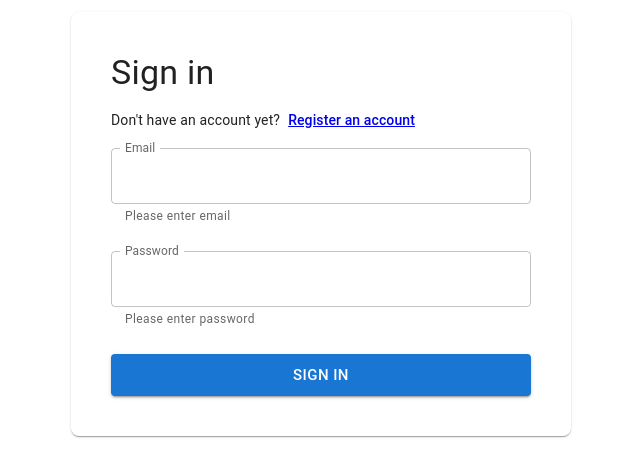
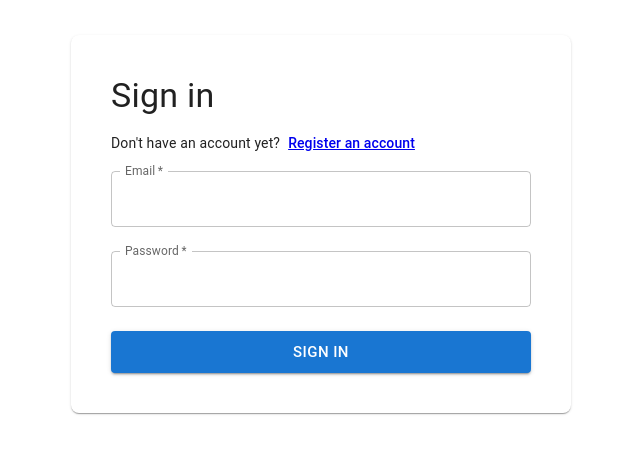
Before and after one commit to NguyenKhacLam/govtech-fullstack-assignment, a React (Create React App) app in the folder frontend/: page /login in a window 1280 px wide. Shown: the part 176-652 px from the top of the page, without its empty margins (319-959 px from the left). Built offline with nearby package versions, Linux system fonts and the light colour scheme; no server answers.

Commit message:
validate form

```diff
--- a/frontend/package.json
+++ b/frontend/package.json
@@ -5,6 +5,7 @@
   "dependencies": {
     "@emotion/react": "^11.11.1",
     "@emotion/styled": "^11.11.0",
+    "@hookform/resolvers": "^3.3.2",
     "@mui/icons-material": "^5.14.16",
     "@mui/material": "^5.14.17",
     "@testing-library/jest-dom": "^5.17.0",
@@ -15,6 +16,7 @@
     "react": "^18.2.0",
     "react-chartjs-2": "^5.2.0",
     "react-dom": "^18.2.0",
+    "react-hook-form": "^7.48.2",
     "react-redux": "^8.1.3",
     "react-router-dom": "^6.18.0",
     "react-scripts": "5.0.1",
@@ -22,7 +24,8 @@
     "redux-thunk": "^2.4.2",
     "socket.io-client": "^4.7.2",
     "uuid": "^9.0.1",
-    "web-vitals": "^2.1.4"
+    "web-vitals": "^2.1.4",
+    "yup": "^1.3.2"
   },
   "scripts": {
     "start": "react-scripts start",
--- a/frontend/src/App.js
+++ b/frontend/src/App.js
@@ -4,7 +4,6 @@ import { BrowserRouter, Route, Routes } from "react-router-dom";
 import "./App.css";
 import PrivateRoute from "./components/PrivateRoute/PrivateRoute";
 import AlertComponent from "./components/alert/alert";
-import NavBar from "./components/appbar/Navbar";
 import CreatePoll from "./pages/createPoll/createPoll";
 import Login from "./pages/login/login";
 import PageNotFound from "./pages/pageNotFound/PageNotFound";
--- a/frontend/src/pages/createPoll/createPoll.js
+++ b/frontend/src/pages/createPoll/createPoll.js
@@ -9,54 +9,85 @@ import {
   Typography,
 } from "@mui/material";
 import { PropTypes } from "prop-types";
-import React, { useState } from "react";
-import { connect } from "react-redux";
+import React, { useEffect, useState } from "react";
+import { connect, useDispatch } from "react-redux";
 import { Link, useNavigate } from "react-router-dom";
 import { addPoll } from "./../../redux/actions/poll";
+import * as yup from "yup";
+import { yupResolver } from "@hookform/resolvers/yup";
+import { useForm } from "react-hook-form";
+import { setAlert } from "../../redux/actions/alert";
+
+const schema = yup.object().shape({
+  name: yup.string().required("Name is required"),
+  description: yup.string().required("Description is required"),
+});
 
 export const CreatePoll = ({ addPoll }) => {
+  const {
+    register,
+    handleSubmit,
+    formState: { errors },
+  } = useForm({
+    resolver: yupResolver(schema),
+    mode: "all",
+  });
+
+  const dispatch = useDispatch()
   const navigate = useNavigate();
   const [open, setOpen] = useState(false);
   const [optionName, setOptionName] = useState("");
   const [options, setOption] = useState([]);
-  const [formData, setFormData] = useState({
-    name: "",
-    description: "",
-  });
-
-  const { name, description } = formData;
+  const [errorOption, setErrorOption] = useState('');
 
   const handleOpen = () => setOpen(true);
   const handleClose = () => setOpen(false);
 
   const handleAddOption = () => {
-    if (optionName !== "") {
+    if (!optionName) {
+      setErrorOption('Option name is required')
+      return
+    }
+
       setOption([...options, { name: optionName }]);
       setOptionName("");
-    }
   };
 
+  useEffect(() => {
+    if (optionName) {
+      setErrorOption('')
+    }
+  }, [optionName])
+
   const handleRemoveOption = (indexToRemove) => {
-    const newOption = options.filter((item, index) => index !== indexToRemove);
+    const newOption = options.filter((_, index) => index !== indexToRemove);
     setOption(newOption);
   };
 
   const onChange = (e) => {
     if (e.target.name === "optionName") {
       setOptionName(e.target.value);
-    } else {
-      setFormData({ ...formData, [e.target.name]: e.target.value });
     }
   };
 
-  const onSubmit = (e) => {
-    e.preventDefault();
-    addPoll({
-      name: formData.name,
-      description: formData.description,
+  const afterAddPoll = () => {
+    navigate("/");
+  };
+
+  const onSubmit = ({ name, description }) => {
+    if (options.length < 2 || options.length > 5) {
+     dispatch(setAlert('Poll must have at least 2 option and max 5 options', "error"));
+    return
+    }
+
+    addPoll(
+      {
+        name,
+        description,
         options,
-    });
-    navigate("/");
+      },
+      afterAddPoll
+    );
   };
 
   return (
@@ -74,26 +105,30 @@ export const CreatePoll = ({ addPoll }) => {
         <Typography variant="h4" component="h2" gutterBottom>
           Create Poll
         </Typography>
+
+        <form onSubmit={handleSubmit(onSubmit)} noValidate>
           <TextField
-          label="Name"
+            {...register("name")}
+            name="name"
+            label={errors.name ? errors.name?.message : "Name"}
+            error={!!errors.name}
             type="text"
             variant="outlined"
-          value={name}
-          onChange={onChange}
             margin="normal"
             fullWidth
-          name="name"
             required
           />
           <TextField
-          label="Description"
+            {...register("description")}
+            name="description"
+            label={
+              errors.description ? errors.description?.message : "Description"
+            }
+            error={!!errors.description}
             type="text"
             variant="outlined"
-          value={description}
-          onChange={onChange}
             margin="normal"
             fullWidth
-          name="description"
             required
           />
           <div
@@ -120,9 +155,10 @@ export const CreatePoll = ({ addPoll }) => {
                 <Button onClick={() => handleRemoveOption(index)}>X</Button>
               </div>
             ))}
-        <Button variant="contained" color="primary" onClick={onSubmit}>
+          <Button fullWidth variant="contained" color="primary" type="submit">
             Create Poll
           </Button>
+        </form>
       </div>
 
       <Modal
@@ -155,17 +191,18 @@ export const CreatePoll = ({ addPoll }) => {
               Create option
             </Typography>
             <TextField
-              label="Option name"
               type="text"
+              label={errorOption ? errorOption : "Option name"}
+              error={!!errorOption}
               value={optionName}
               name="optionName"
               variant="outlined"
               margin="normal"
               fullWidth
+              required
               onChange={onChange}
-              required
             />
-            <Button variant="outlined" onClick={handleAddOption}>
+            <Button variant="outlined" sx={{ mt: 1 }} onClick={handleAddOption}>
               Add option
             </Button>
           </Box>
--- a/frontend/src/pages/login/login.js
+++ b/frontend/src/pages/login/login.js
@@ -1,30 +1,29 @@
 import { Box, Button, Card, Stack, TextField, Typography } from "@mui/material";
 import { PropTypes } from "prop-types";
-import React, { useState } from "react";
 import { connect } from "react-redux";
 import { Link, Navigate } from "react-router-dom";
 import { login } from "./../../redux/actions/auth";
+import * as yup from "yup";
+import { yupResolver } from "@hookform/resolvers/yup";
+import { useForm } from "react-hook-form";
+
+const schema = yup.object().shape({
+  email: yup.string().required("Email is required").email("Email invalid"),
+  password: yup.string().required('Password is required').min(6, "Please enter min 6 character")
+  .max(12, "Please enter max 12 character"),
+});
 
 const Login = ({ login, isAuthenticated }) => {
-  const [formData, setFormData] = useState({
-    email: "",
-    password: "",
+  const {
+    register,
+    handleSubmit,
+    formState: { errors },
+  } = useForm({
+    resolver: yupResolver(schema),
+    mode: 'all'
   });
 
-  const [error, setError] = useState({
-    email: false,
-    password: false,
-  });
-
-  const { email, password } = formData;
-
-  const onChange = (e) => {
-    setFormData({ ...formData, [e.target.name]: e.target.value });
-    setError({ ...error, [e.target.name]: e.target.value === "" });
-  };
-
-  const onSubmit = (e) => {
-    e.preventDefault();
+  const onSubmit = ({email, password}) => {
     login(email, password);
   };
 
@@ -58,32 +57,33 @@ const Login = ({ login, isAuthenticated }) => {
             </Link>
           </Box>
           <>
+            <form onSubmit={handleSubmit(onSubmit)} noValidate>
               <Stack spacing={3}>
                 <TextField
-                label="Email"
+                  {...register("email")}
+                  name="email"
+                  label={errors.email ? errors.email?.message : "Email"}
+                  error={!!errors.email}
                   type="email"
                   variant="outlined"
-                value={email}
-                onChange={onChange}
                   margin="normal"
                   fullWidth
-                name="email"
+                  required
                   InputLabelProps={{ shrink: true }}
-                helperText="Please enter email"
-                error={error.email}
                 />
                 <TextField
-                label="Password"
+                  {...register("password")}
+                  error={!!errors.password}
+                  name="password"
+                  label={
+                    errors.password ? errors.password?.message : "Password"
+                  }
                   type="password"
                   variant="outlined"
-                value={password}
-                onChange={onChange}
                   margin="normal"
                   fullWidth
-                name="password"
+                  required
                   InputLabelProps={{ shrink: true }}
-                helperText="Please enter password"
-                error={error.password}
                 />
               </Stack>
 
@@ -94,10 +94,10 @@ const Login = ({ login, isAuthenticated }) => {
                 type="submit"
                 variant="contained"
                 color="primary"
-              onClick={onSubmit}
               >
                 Sign In
               </Button>
+            </form>
           </>
         </Card>
       </Stack>
--- a/frontend/src/pages/register/register.js
+++ b/frontend/src/pages/register/register.js
@@ -1,40 +1,40 @@
 import { Box, Button, Card, Stack, TextField, Typography } from "@mui/material";
 import { PropTypes } from "prop-types";
-import React, { useState } from "react";
 import { connect } from "react-redux";
 import { Link, Navigate } from "react-router-dom";
 import { setAlert } from "./../../redux/actions/alert";
 import { register } from "./../../redux/actions/auth";
+import * as yup from "yup";
+import { yupResolver } from "@hookform/resolvers/yup";
+import { useForm } from "react-hook-form";
 
-const Register = ({ setAlert, register, isAuthenticated }) => {
-  const [formData, setFormData] = useState({
-    username: "",
-    email: "",
-    password: "",
-    confirmPassword: "",
+const schema = yup.object({
+  username: yup.string().required("User name is required"),
+  email: yup.string().required("Email is required").email("Email invalid"),
+  password: yup
+    .string()
+    .required("Password is required")
+    .min(6, "Please enter min 6 character")
+    .max(12, "Please enter max 12 character"),
+  confirmPassword: yup.string().required("Confirm password is required") .oneOf(
+    [yup.ref('password'), null],
+    'Confirm password not match password',
+  ),
+})
+
+const Register = ({ register: handleRegister, isAuthenticated }) => {
+  const {
+    register,
+    handleSubmit,
+    formState: { errors },
+  } = useForm({
+    resolver: yupResolver(schema),
+    mode: "all"
   });
 
-  const [error, setError] = useState({
-    username: false,
-    email: false,
-    password: false,
-    confirmPassword: false,
-  });
-
-  const { username, email, password, confirmPassword } = formData;
-
-  const onChange = (e) => {
-    setFormData({ ...formData, [e.target.name]: e.target.value });
-    setError({ ...error, [e.target.name]: e.target.value === "" });
-  };
-
-  const onSubmit = (e) => {
-    e.preventDefault();
-    if (formData.password !== formData.confirmPassword) {
-      setAlert("Password is not matched", "error");
-    } else {
-      register({ username, email, password });
-    }
+  const onSubmit = ({ username, email, password }) => {
+    console.log("submit");
+    handleRegister({ username, email, password });
   };
 
   if (isAuthenticated) {
@@ -67,62 +67,63 @@ const Register = ({ setAlert, register, isAuthenticated }) => {
             </Link>
           </Box>
           <>
+            <form onSubmit={handleSubmit(onSubmit)} noValidate>
               <Stack spacing={3}>
                 <TextField
-                InputLabelProps={{ shrink: true }}
-                label="Username"
+                  {...register("username")}
+                  name="username"
+                  label={
+                    errors.username ? errors.username?.message : "User Name"
+                  }
+                  error={!!errors.username}
                   type="text"
                   variant="outlined"
-                value={username}
-                onChange={onChange}
                   margin="normal"
                   fullWidth
-                name="username"
                   required
-                helperText="Please enter username"
-                error={error.username}
+                  InputLabelProps={{ shrink: true }}
                 />
                 <TextField
-                InputLabelProps={{ shrink: true }}
-                label="Email"
+                  {...register("email")}
+                  name="email"
+                  label={errors.email ? errors.email?.message : "Email"}
+                  error={!!errors.email}
                   type="email"
                   variant="outlined"
-                value={email}
-                onChange={onChange}
                   margin="normal"
                   fullWidth
-                name="email"
                   required
-                helperText="Please enter email"
-                error={error.email}
+                  InputLabelProps={{ shrink: true }}
                 />
                 <TextField
+                  {...register("password")}
+                  name="password"
+                  label={
+                    errors.password ? errors.password?.message : "Password"
+                  }
+                  error={!!errors.password}
                   InputLabelProps={{ shrink: true }}
-                label="Password"
                   type="password"
                   variant="outlined"
-                value={password}
-                onChange={onChange}
                   margin="normal"
                   fullWidth
-                name="password"
                   required
-                helperText="Please enter password"
-                error={error.password}
                 />
                 <TextField
-                InputLabelProps={{ shrink: true }}
-                label="Confirm password"
+                  {...register("confirmPassword")}
+                  name="confirmPassword"
+                  label={
+                    errors.confirmPassword
+                      ? errors.confirmPassword?.message
+                      : "Confirm password"
+                  }
+                  error={!!errors.confirmPassword}
                   type="password"
                   variant="outlined"
-                value={confirmPassword}
-                onChange={onChange}
                   margin="normal"
                   fullWidth
-                name="confirmPassword"
                   required
-                helperText="Please reenter password"
-                error={error.confirmPassword}
+                  InputLabelProps={{ shrink: true }}
                 />
               </Stack>
 
@@ -133,10 +134,10 @@ const Register = ({ setAlert, register, isAuthenticated }) => {
                 type="submit"
                 variant="contained"
                 color="primary"
-              onClick={onSubmit}
               >
                 Register
               </Button>
+            </form>
           </>
         </Card>
       </Stack>
--- a/frontend/src/redux/actions/poll.js
+++ b/frontend/src/redux/actions/poll.js
@@ -36,10 +36,10 @@ export const getPoll = (pollId) => async (dispatch) => {
   }
 };
 
-export const addPoll = (formData) => async (dispatch) => {
+export const addPoll = (formData,cb) => async (dispatch) => {
   try {
     const res = await api.post("/polls", formData);
-
+    if (typeof cb === 'function') cb()
     dispatch({
       type: ADD_POLL,
       payload: res.data.data,
```
Also changed, not shown: 2 other files (tests, documents, lock files or other folders). Lines whose indentation alone changed are shown as unchanged.
